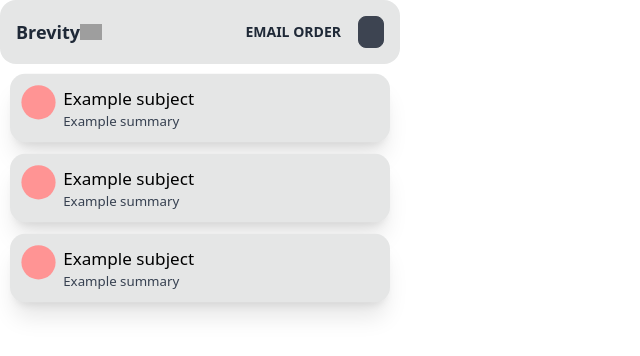
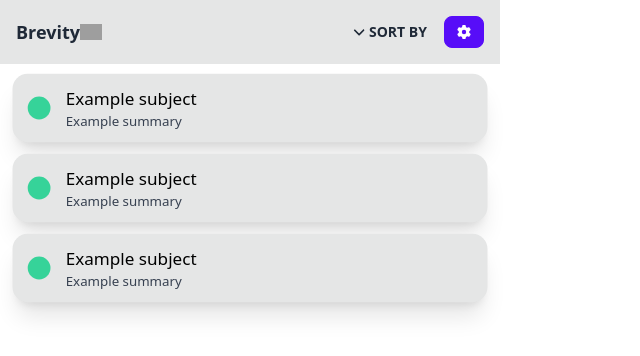
Before and after one commit to noahsmiths/brevity, a React (Create React App) app in the folder frontend/: page /settings in a window 1280 px wide. Shown: the top 356 px of the page, without its empty margins (0-640 px from the left). Built offline with nearby package versions, Linux system fonts and the light colour scheme; grey boxes are pictures that could not be loaded.

Commit message:
Updated icons and some stuff

```diff
--- a/frontend/package.json
+++ b/frontend/package.json
@@ -3,6 +3,9 @@
   "version": "0.1.0",
   "private": true,
   "dependencies": {
+    "@fortawesome/fontawesome-svg-core": "^6.2.0",
+    "@fortawesome/free-solid-svg-icons": "^6.2.0",
+    "@fortawesome/react-fontawesome": "^0.2.0",
     "@testing-library/jest-dom": "^5.16.5",
     "@testing-library/react": "^13.4.0",
     "@testing-library/user-event": "^13.5.0",
--- a/frontend/public/index.html
+++ b/frontend/public/index.html
@@ -25,7 +25,7 @@
   <title>React App</title>
 </head>
 
-<body style="height: 800px; width: 400px;">
+<body style="height: 800px; width: 500px;">
   <noscript>You need to enable JavaScript to run this app.</noscript>
   <div id="root"></div>
   <!--
--- a/frontend/src/components/Dropdown/index.js
+++ b/frontend/src/components/Dropdown/index.js
@@ -1,21 +1,24 @@
-import React, { useState, useEffect } from "react";
+import { faAngleDown } from '@fortawesome/free-solid-svg-icons';
+import { FontAwesomeIcon } from '@fortawesome/react-fontawesome';
+
+import React from "react";
 
 const Dropdown = () => {
   return (
     <div className="dropdown dropdown-end">
       <label tabIndex={0} className="btn btn-ghost rounded-btn">
-        <i className="fa-sharp fa-solid fa-angle-down"></i>
-        Email Order
+        <FontAwesomeIcon icon={faAngleDown} className="mr-1" />
+        Sort By
       </label>
       <ul
         tabIndex={0}
         className="menu dropdown-content p-2 shadow bg-base-100 rounded-box w-52 mt-4"
       >
         <li>
-          <a>Item 1</a>
+          <div>Item 1</div>
         </li>
         <li>
-          <a>Item 2</a>
+          <div>Item 2</div>
         </li>
       </ul>
     </div>
--- a/frontend/src/components/EmailCard/index.js
+++ b/frontend/src/components/EmailCard/index.js
@@ -16,11 +16,11 @@ export default function EmailCard(props) {
   }
 
   return (
-    <div className="card w-full mt-2 bg-base-300 scale-95 shadow-xl p-3 flex-row hover:underline hover:cursor-pointer hover:scale-100">
+    <div className="card w-full mt-2 bg-base-300 scale-95 shadow-xl p-3 flex flex-row hover:underline hover:cursor-pointer hover:scale-100">
       <div class="w-11 pr-2">
-        <div class="rounded-full h-9 w-9" style={{ backgroundColor: color }}></div>
+        <div class="rounded-full mt-3 h-6 w-6 ml-1 bg-success"></div>
       </div>
-      <div class="bg-flex">
+      <div class="">
         <p class="text-lg text-black">Example subject</p>
         <p class="text-sm text-gray-700">Example summary</p>
         <div>
--- a/frontend/src/components/LoginCard/index.js
+++ b/frontend/src/components/LoginCard/index.js
@@ -1,4 +1,4 @@
-import React, { useState, useEffect } from "react";
+import React, { useEffect, useState } from "react";
 
 export default function LoginCard(props) {
   const subject = props.subject;
@@ -25,7 +25,7 @@ export default function LoginCard(props) {
 
   return (
     <div>
-      <div className="card w-96 bg-base-100 p-3 flex-row hover:underline hover:cursor-pointer">
+      <div className="card w-full mt-2 bg-base-300 scale-95 shadow-xl p-3 flex-row hover:underline hover:cursor-pointer hover:scale-100">
         <div className="w-11 pr-2">
           <div>
             <link
@@ -42,7 +42,7 @@ export default function LoginCard(props) {
         </div>
         <div>{/* loginButton */}</div>
       </div>
-      <div className="card w-96 bg-base-100 p-3 flex-row hover:underline hover:cursor-pointer">
+      <div className="card w-full mt-2 bg-base-300 scale-95 shadow-xl p-3 flex-row hover:underline hover:cursor-pointer hover:scale-100">
         <div className="w-11 pr-2">
           <div>
             <link
--- a/frontend/src/components/MainNav/index.js
+++ b/frontend/src/components/MainNav/index.js
@@ -1,3 +1,6 @@
+import { faGear } from "@fortawesome/free-solid-svg-icons";
+import { FontAwesomeIcon } from "@fortawesome/react-fontawesome";
+
 import { useNavigate } from "react-router-dom";
 import Dropdown from "../Dropdown";
 
@@ -5,22 +8,21 @@ const NavBar = () => {
   const navigate = useNavigate();
 
   return (
-    <div className="navbar bg-base-300 rounded-box ">
+    <div className="navbar bg-base-300 ">
       <div className="flex-1 px-2 lg:flex-none">
-        <a className="text-lg font-bold">Brevity</a>
+        <a href="/" className="text-lg font-bold">Brevity</a>
         <img src="images/logo" alt="Brevity Icon" width="22" height="33" />{" "}
       </div>
       <div className="flex justify-end flex-1 px-2">
         <div className="flex items-stretch">
           <div className="">
             <Dropdown />
+            <button
+              className="btn btn-base-200 btn-sm btn-primary max-w-sm"
+              onClick={() => navigate("/settings")}>
+              <FontAwesomeIcon icon={faGear} />
+            </button>
 
-            <button
-              className="btn btn-base-200 btn-sm max-w-sm"
-              onClick={() => navigate("/settings")}
-            >
-              <i className="fa-solid fa-gear"></i>
-            </button>
           </div>
         </div>
       </div>
--- a/frontend/src/components/SettingsNav/index.js
+++ b/frontend/src/components/SettingsNav/index.js
@@ -1,3 +1,5 @@
+import { faArrowLeft } from '@fortawesome/free-solid-svg-icons';
+import { FontAwesomeIcon } from '@fortawesome/react-fontawesome';
 import { useNavigate } from 'react-router-dom';
 
 
@@ -8,15 +10,15 @@ export default function SettingsNav() {
     return (
 
         <main >
-            <div className="navbar bg-base-200">
+            <div className="navbar bg-base-300">
 
                 <div className="flex-1">
                     <div className="tooltip tooltip-bottom" data-tip="Return">
-                        <div onClick={() => navigate("/")} className="btn btn-sm btn-base-200"><i class="fa-solid fa-arrow-left"></i></div>
+                        <div onClick={() => navigate("/")} className="btn btn-sm btn-primary mr-2">
+                            <FontAwesomeIcon icon={faArrowLeft} />
+                        </div>
                     </div>
                     <div className=" normal-case text-xl">Settings</div>
-
-
                 </div>
             </div>
         </main>
```
Also changed, not shown: 1 other file (tests, documents, lock files or other folders).
